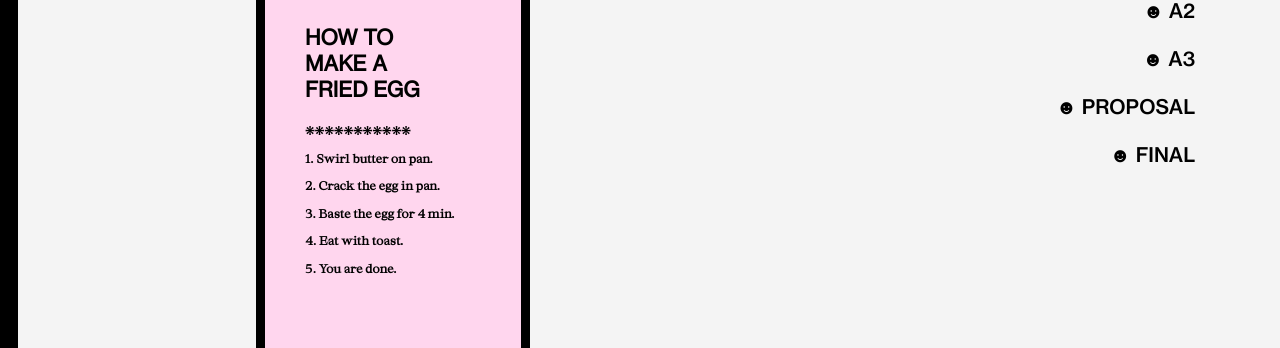
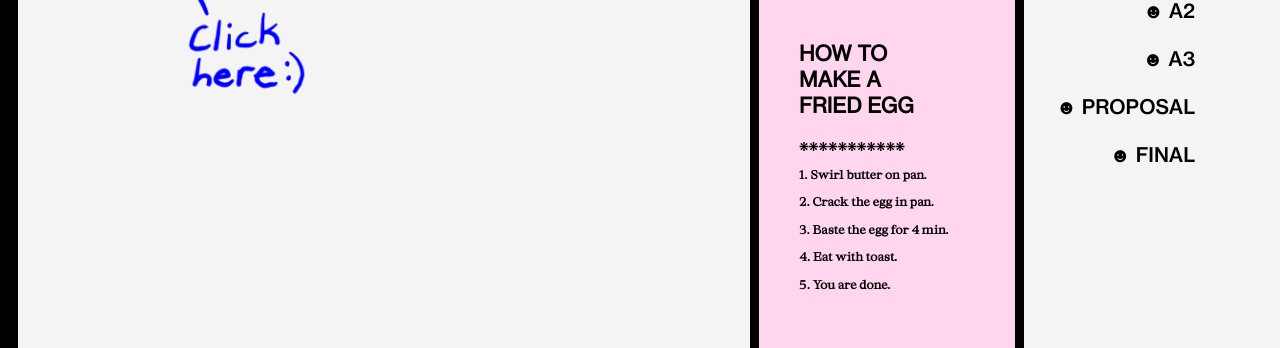
Before and after one commit to hackerwomans/codingcorner, a plain HTML site: page home.html in a window 1280 px wide. Shown: the part 258-606 px from the top of the page. Drawn offline with Linux system fonts and the light colour scheme.

Commit message:
codingcorner

```diff
--- a/css/main.css
+++ b/css/main.css
@@ -299,8 +299,8 @@ img:hover {
 /* note */
 #note {
   position: absolute;
-  left: 20%;
-  bottom: 14%;
+  right: 20%;
+  bottom: 12%;
   height: 55%;
   width: 20%;
   z-index: 9;
@@ -320,18 +320,6 @@ img:hover {
   cursor: url(https://i.ibb.co/JrLNPNX/drag.png), auto !important;
 }
 
-
-/* border styling */
-/* #main    {
-     position: fixed;
-     width: 1210px;
-     height: 650px;
-     margin: 20px auto;
-     margin-left: 20px;
-     margin-right: 20px;
-     border: 4px solid black;
-     } */
-
 /* styling for after prompt */
 #welcome {
   font-family: "NHaasGroteskTXPro-55Rg";
--- a/home.html
+++ b/home.html
@@ -55,6 +55,8 @@
      style="width: 100px; height:50px;"></button>
 </div>
 
+<img src="img/clickhere.png" alt="clickhere"width=20% height=20% style="vertical-align:middle;margin:0px 50px">
+
 <!-- dragging note and list with my egg content -->
 <div id="note">
   <div id="noteNotes"><h3>HOW TO<br>MAKE A<br>FRIED EGG<h3>
```
Also changed, not shown: img/clickhere.png (added).
